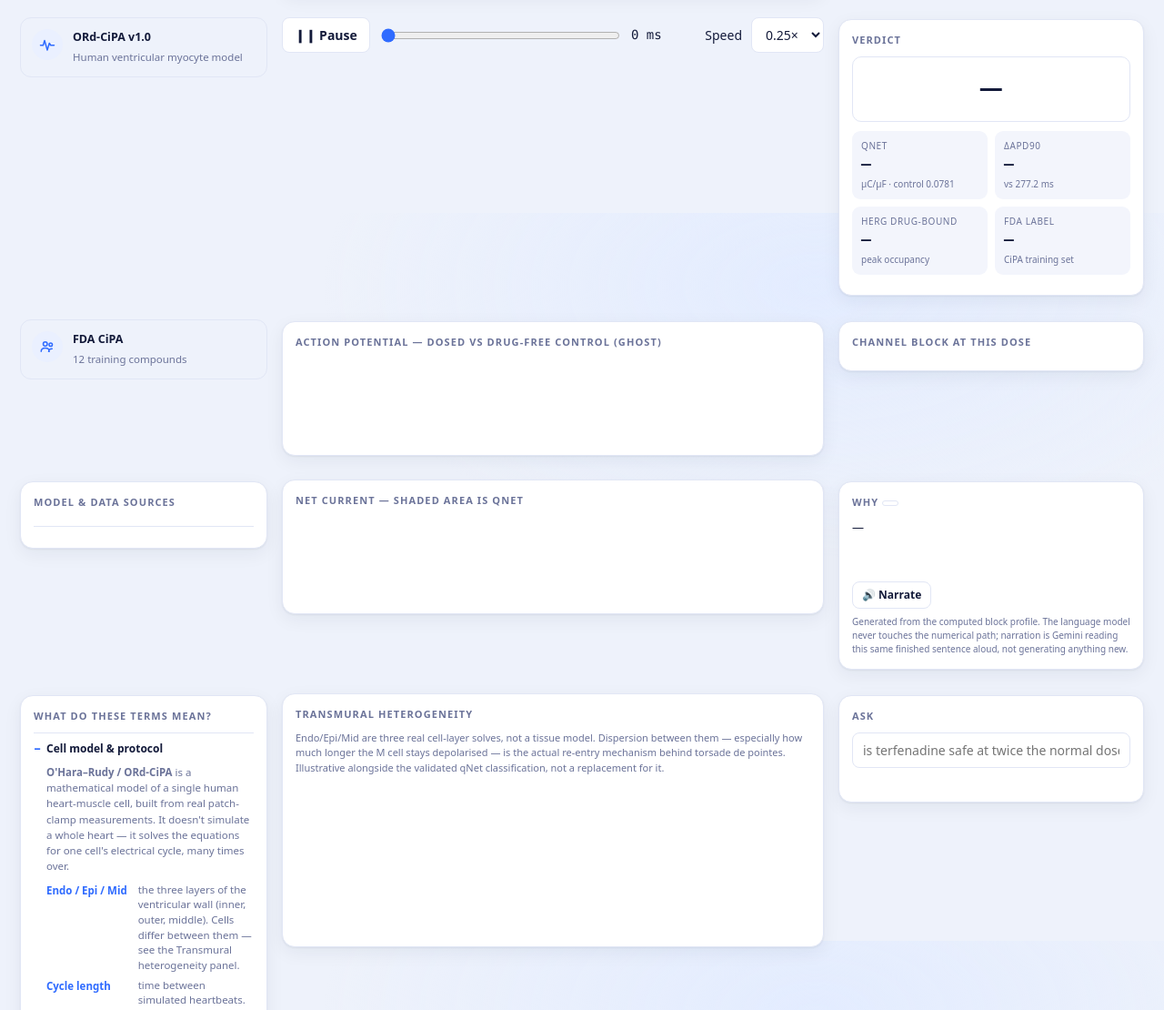
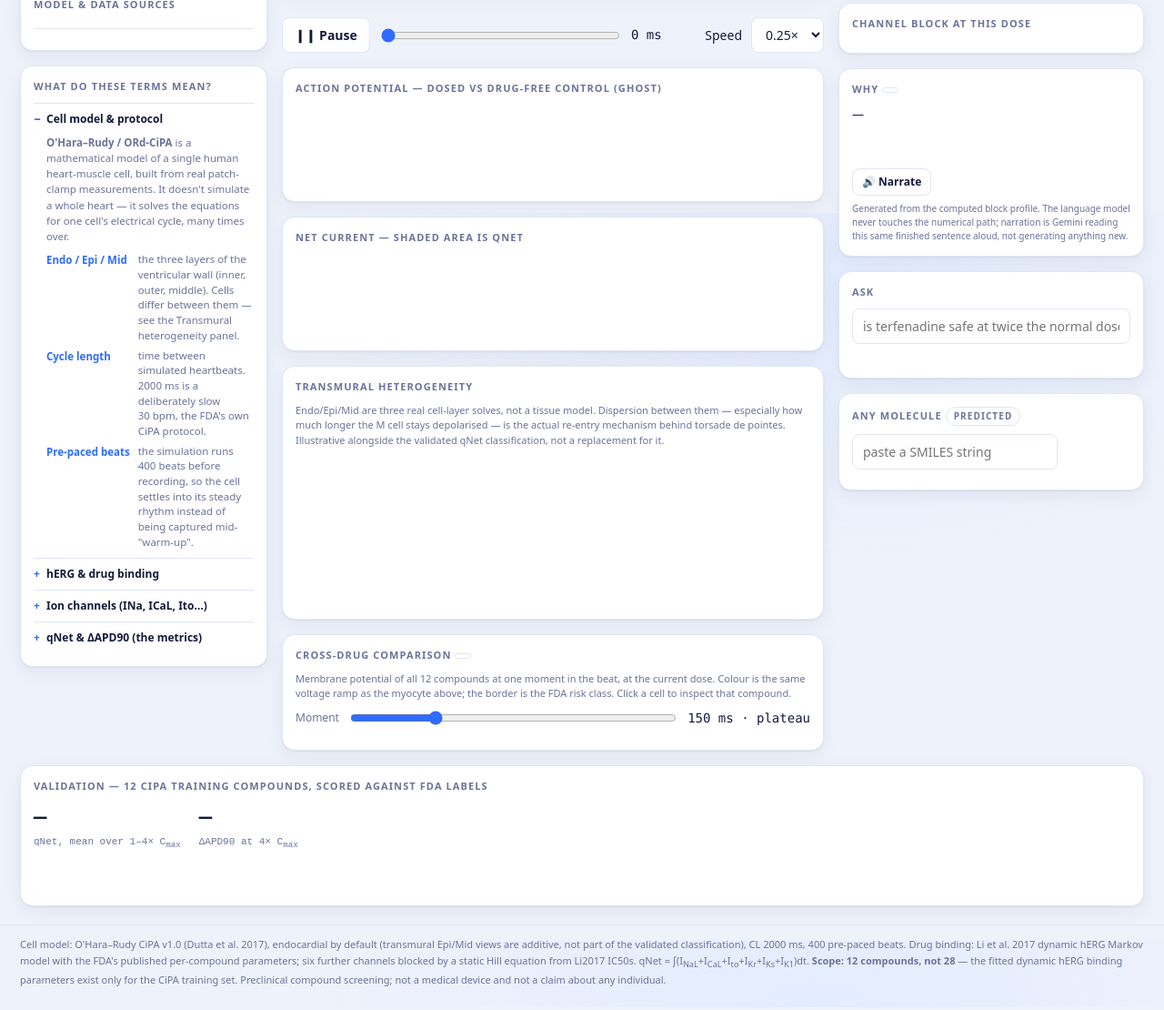
Before and after one commit to KaterinaM2006/cardie, a plain HTML site: page static/index.html in a window 1280 px wide. Shown: the part 566-1676 px from the top of the page at 91% size. Drawn offline with Linux system fonts and the light colour scheme; no server answers.

Commit message:
Fix large gaps between cards on desktop from the per-item grid-row fix
Giving every card an explicit grid-row (to fix independent mobile
ordering) meant cards in the same row shared a height equal to the
tallest one in that row across all three columns -- a short card next to
a much taller one in another column left a large empty gap below it.

Switched to three real column wrappers (independent natural height per
column, like block flow, so a tall card in one column never affects
another column's layout) with display:contents applied only at the
mobile breakpoint, which removes each wrapper from the box tree and
promotes its children to be direct grid items of <main> -- exactly where
the existing per-section `order` rules need them to be for independent
mobile reordering. Best of both: no desktop gaps, same mobile order as
before.

Co-Authored-By: Claude Sonnet 5 <noreply@anthropic.com>

```diff
--- a/static/index.html
+++ b/static/index.html
@@ -60,30 +60,20 @@
 
   main{display:grid; grid-template-columns:272px minmax(0,1fr) 336px; gap:16px;
        padding:16px 22px; align-items:start}
-  /* Every top-level section is a direct child of <main>, explicitly placed
-     into a desktop column + row (not left to grid auto-placement, which
-     advances a single shared row cursor and shoves a short column's items
-     down to match a taller column's row count) so the mobile media query
-     can give each one an independent stacking order below instead of being
-     stuck with whichever column it visually belongs to on desktop. */
-  [data-sec="context"]  { grid-column: 1; grid-row: 1; }
-  [data-sec="badge1"]   { grid-column: 1; grid-row: 2; }
-  [data-sec="badge2"]   { grid-column: 1; grid-row: 3; }
-  [data-sec="model"]    { grid-column: 1; grid-row: 4; }
-  [data-sec="glossary"] { grid-column: 1; grid-row: 5; }
-  [data-sec="cell"]       { grid-column: 2; grid-row: 1; }
-  [data-sec="transport"]  { grid-column: 2; grid-row: 2; }
-  [data-sec="ap"]         { grid-column: 2; grid-row: 3; }
-  [data-sec="net"]        { grid-column: 2; grid-row: 4; }
-  [data-sec="transmural"] { grid-column: 2; grid-row: 5; }
-  [data-sec="crossdrug"]  { grid-column: 2; grid-row: 6; }
-  [data-sec="about"]    { grid-column: 3; grid-row: 1; }
-  [data-sec="verdict"]  { grid-column: 3; grid-row: 2; }
-  [data-sec="blocks"]   { grid-column: 3; grid-row: 3; }
-  [data-sec="why"]      { grid-column: 3; grid-row: 4; }
-  [data-sec="ask"]      { grid-column: 3; grid-row: 5; }
-  [data-sec="molecule"] { grid-column: 3; grid-row: 6; }
-  [data-sec="validation"] { grid-row: 7; }
+  /* Desktop: three real column wrappers, each a normal block container, so
+     cards stack with their own natural height inside it -- a short card
+     next to a tall one in another column never leaves a gap, because grid
+     rows are never shared across columns at all. col-left/col-center/
+     col-right hold cards in the same source order as before.
+     Mobile: the media query below switches every wrapper to
+     display:contents, which removes the wrapper from the box tree and
+     promotes its children to be direct grid items of <main> -- at that
+     point each card (data-sec) can take an independent `order` regardless
+     of which wrapper it came from. */
+  .col-left   { grid-column: 1; display:flex; flex-direction:column; gap:16px }
+  .col-center { grid-column: 2; display:flex; flex-direction:column; gap:16px }
+  .col-right  { grid-column: 3; display:flex; flex-direction:column; gap:16px }
+  [data-sec="validation"] { grid-column: 1/-1 }
   .card{background:var(--panel); border:1px solid var(--line);
         border-radius:14px; padding:14px; box-shadow:var(--shadow)}
   .card h3{font-size:11px; letter-spacing:.1em; text-transform:uppercase;
@@ -252,7 +242,8 @@
   @media (max-width:1240px){
     main{grid-template-columns:1fr}
     .vgrid{grid-template-columns:1fr}
-    [data-sec]{grid-column:1; grid-row:auto}
+    .col-left, .col-center, .col-right{display:contents}
+    [data-sec]{grid-column:1}
     [data-sec="context"]{order:1}
     [data-sec="about"]{order:2}
     [data-sec="cell"]{order:3}
@@ -307,9 +298,11 @@
 </header>
 
 <main>
-  <!-- Every section is a direct child of <main>, placed into a desktop
-       column by data-sec (see CSS) so the mobile breakpoint can give each
-       one an independent order instead of being stuck with its column. -->
+  <!-- Three real column wrappers on desktop (independent natural height
+       per column, no shared-row gaps). The mobile media query switches
+       each to display:contents so every card -- now a direct grid item --
+       can take its own `order`, independent of which column it came from. -->
+  <div class="col-left">
 
   <div class="card" data-sec="context">
     <div class="ctx-kicker" id="ctxKicker">Human heart</div>
@@ -340,13 +333,13 @@
     <div><b>FDA CiPA</b><span>12 training compounds</span></div>
   </div>
 
-  <div class="card model-card" data-sec="model" style="margin-top:12px">
+  <div class="card model-card" data-sec="model">
     <h3>Model &amp; data sources</h3>
     <dl id="modelDl"></dl>
     <div class="scope" id="modelScope"></div>
   </div>
 
-  <div class="card glossary" data-sec="glossary" style="margin-top:12px">
+  <div class="card glossary" data-sec="glossary">
     <h3>What do these terms mean?</h3>
     <details open>
       <summary>Cell model &amp; protocol</summary>
@@ -413,6 +406,9 @@
     </details>
   </div>
 
+  </div><!-- /col-left -->
+  <div class="col-center">
+
   <div class="card" id="cellwrap" data-sec="cell">
     <canvas id="cell"></canvas>
     <button id="back" title="back to the whole heart">&larr; Heart</button>
@@ -446,16 +442,16 @@
     </select>
   </div>
 
-  <div class="card chart" data-sec="ap" style="margin-top:12px">
+  <div class="card chart" data-sec="ap">
     <h3>Action potential &mdash; dosed vs drug-free control (ghost)</h3>
     <canvas id="ap"></canvas>
   </div>
-  <div class="card chart" data-sec="net" style="margin-top:10px">
+  <div class="card chart" data-sec="net">
     <h3>Net current &mdash; shaded area is qNet</h3>
     <canvas id="net"></canvas>
   </div>
 
-  <div class="card" data-sec="transmural" style="margin-top:10px">
+  <div class="card" data-sec="transmural">
     <h3>Transmural heterogeneity</h3>
     <div class="note">Endo/Epi/Mid are three real cell-layer solves, not a
       tissue model. Dispersion between them &mdash; especially how much
@@ -467,7 +463,7 @@
     <div class="transmural-metrics" id="transMetrics"></div>
   </div>
 
-  <div class="card" data-sec="crossdrug" style="margin-top:10px">
+  <div class="card" data-sec="crossdrug">
     <h3>Cross-drug comparison <span class="pill" id="tigerSrc"></span></h3>
     <div class="note">Membrane potential of all 12 compounds at one moment
       in the beat, at the current dose. Colour is the same voltage ramp as
@@ -481,13 +477,16 @@
     <div id="crossdrug" class="xd-grid"></div>
   </div>
 
+  </div><!-- /col-center -->
+  <div class="col-right">
+
   <div class="card drug-card" data-sec="about">
     <h3>About <span id="drugAboutName"></span></h3>
     <dl id="drugDl"></dl>
     <div class="status" id="drugStatus"></div>
   </div>
 
-  <div class="card" data-sec="verdict" style="margin-top:12px">
+  <div class="card" data-sec="verdict">
     <h3>Verdict</h3>
     <div class="verdict" id="verdict">
       <div class="cls" id="riskClass">&mdash;</div>
@@ -518,12 +517,12 @@
     <div class="note" id="interpNote"></div>
   </div>
 
-  <div class="card" data-sec="blocks" style="margin-top:12px">
+  <div class="card" data-sec="blocks">
     <h3>Channel block at this dose</h3>
     <div id="blocks"></div>
   </div>
 
-  <div class="card" data-sec="why" style="margin-top:12px">
+  <div class="card" data-sec="why">
     <h3>Why <span id="whySrc" class="pill"></span></h3>
     <div id="why">&mdash;</div>
     <div class="why-row">
@@ -535,17 +534,19 @@
       this same finished sentence aloud, not generating anything new.</div>
   </div>
 
-  <div class="card" data-sec="ask" style="margin-top:12px">
+  <div class="card" data-sec="ask">
     <h3>Ask</h3>
     <input type="text" id="ask" placeholder="is terfenadine safe at twice the normal dose?">
     <div id="askout"></div>
   </div>
 
-  <div class="card" data-sec="molecule" style="margin-top:12px">
+  <div class="card" data-sec="molecule">
     <h3>Any molecule <span class="pill">predicted</span></h3>
     <input type="text" id="smiles" placeholder="paste a SMILES string">
     <div id="smilesout" class="note"></div>
   </div>
+
+  </div><!-- /col-right -->
 
   <div class="card validation" data-sec="validation">
     <h3>Validation &mdash; 12 CiPA training compounds, scored against FDA labels</h3>
```
